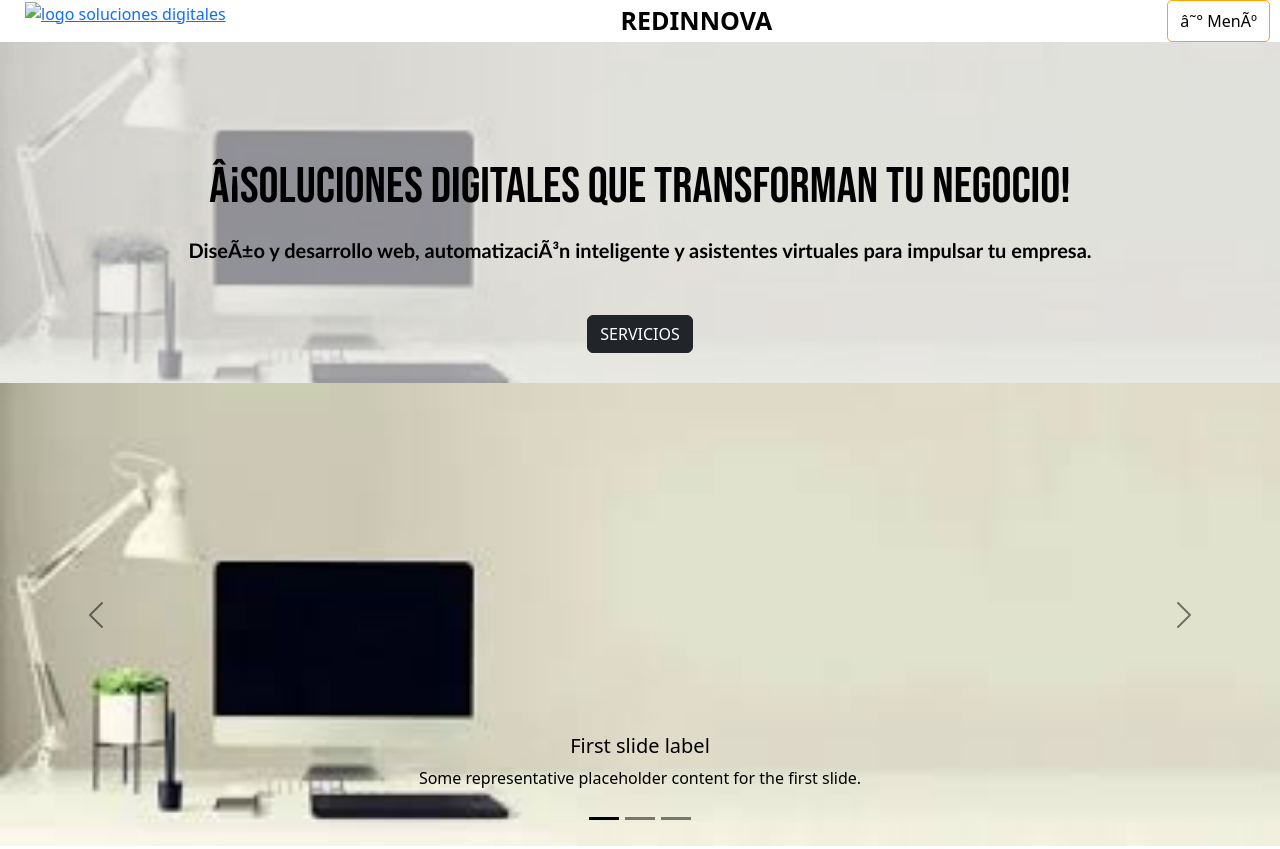
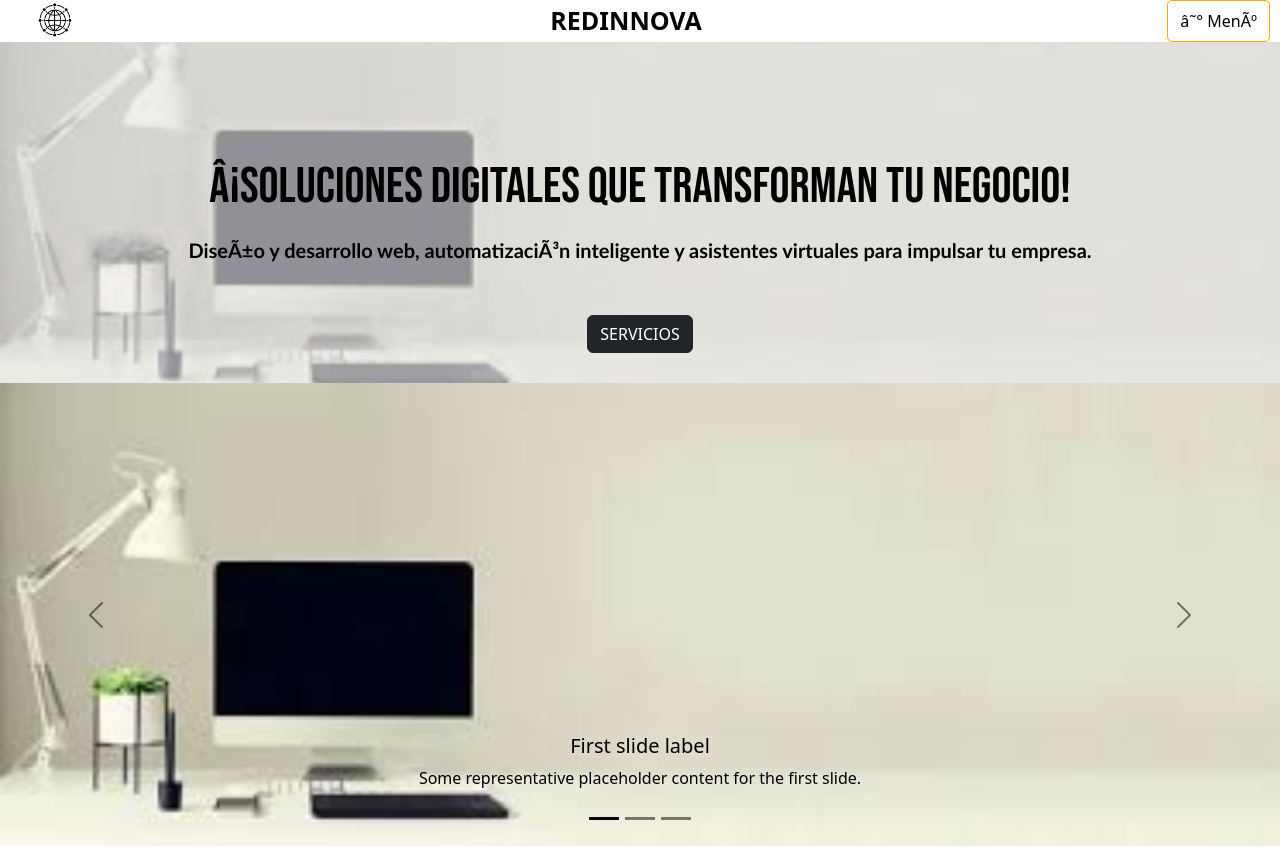
Before and after one commit to andres13-08/Ejercicio-1, a plain HTML site: page index.html in a window 1280 px wide. Shown: the top 849 px of the page. Drawn offline with nearby package versions, Linux system fonts and the light colour scheme; the site is published under a folder, as on GitHub Pages, so addresses that start at the root find nothing; files whose address does not match are found by name.

Commit message:
Ajustes 25 de julio 4:43 pm

```diff
--- a/index.html
+++ b/index.html
@@ -13,7 +13,7 @@
 </head>
     <body class="body">
         <header class="header">
-            <a href="/index.html"><img src="/imagenes/logo.png" class="logo" alt="logo soluciones digitales" a href="/index.html"></a>
+            <a href="/index.html"><img src="./imagenes/logo.png" class="logo" alt="logo soluciones digitales" a href="/index.html"></a>
             <a href="./index.html" class="titulo-header">REDINNOVA</a>
             <button id="menu-toggle" class="menu-btn">☰ Menú</button>
         </header>
```
